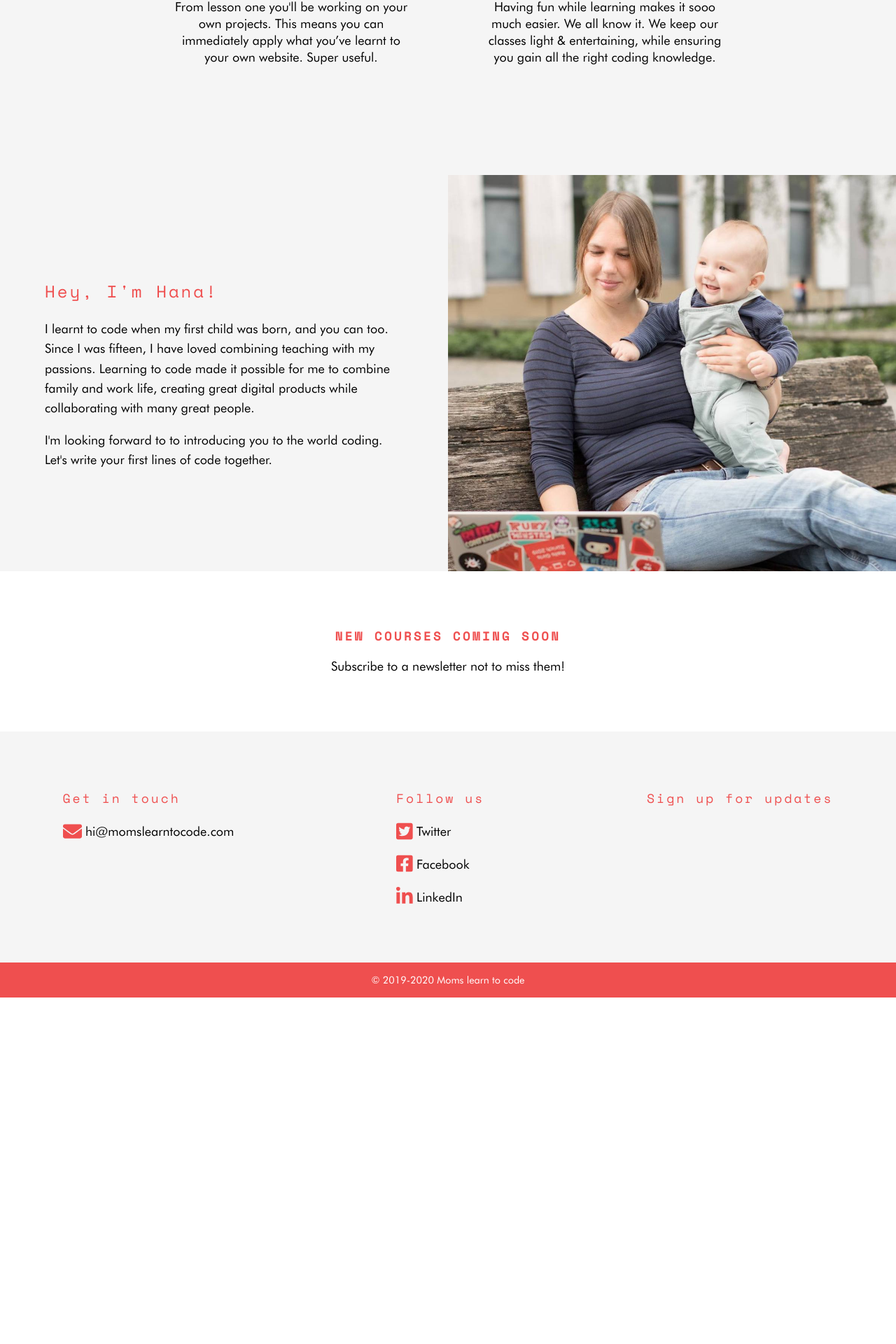
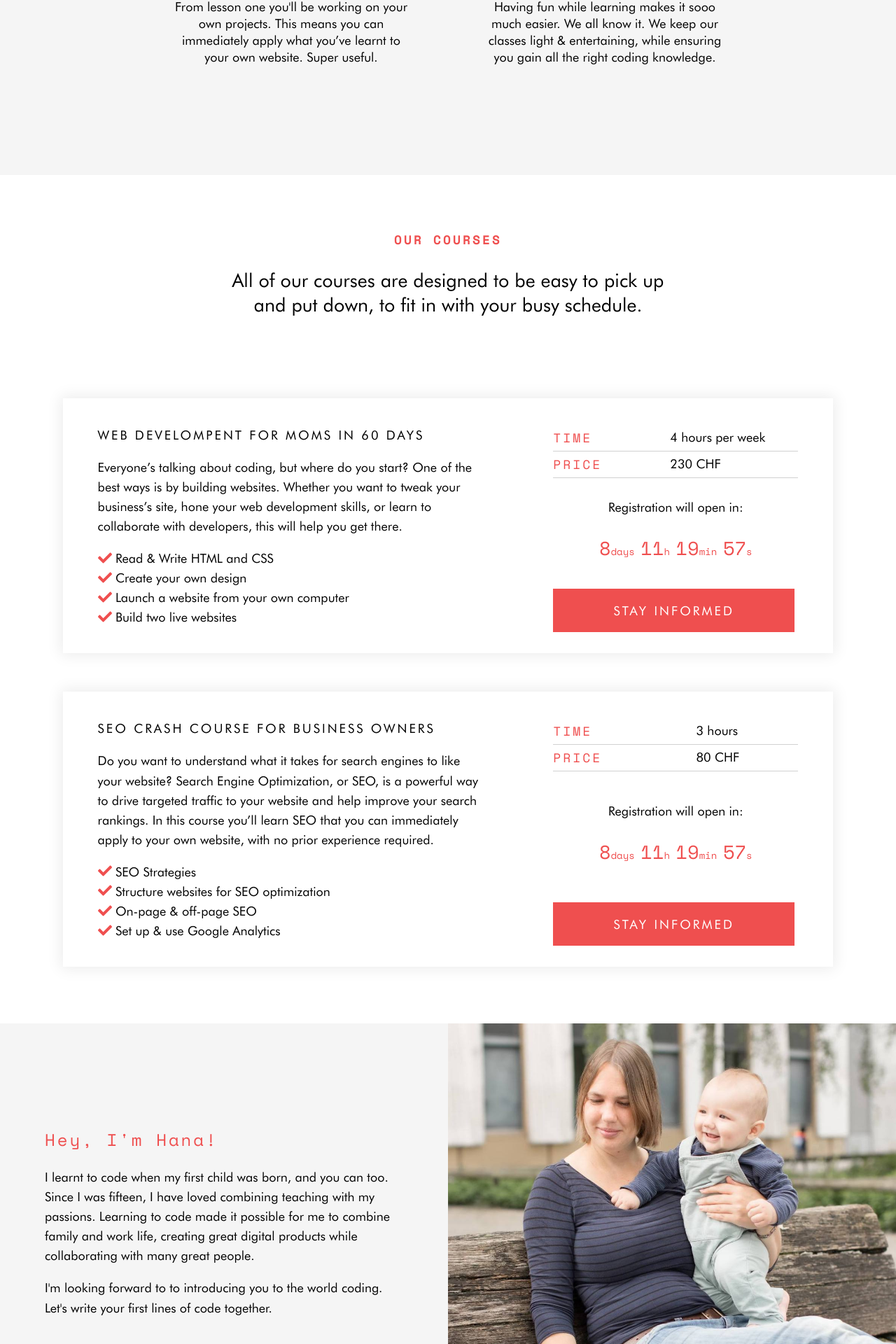
Before and after one commit to hharen/mltc_jekyll, a Jekyll site: the page built from index.html, in a window 1280 px wide. Shown: the part 2076-3996 px from the top of the page at 70% size. Built offline with Jekyll 4.4.1, drawn with Linux system fonts in a browser that asks for light colours; nearby versions of some CDN libraries; before the commit the page ends 3501 px from its top, so only the background shows below that; some of the changed text lies outside the part shown.

Commit message:
Add courses to the main index page

```diff
--- a/_sass/components/body.scss
+++ b/_sass/components/body.scss
@@ -49,3 +49,7 @@ a:hover, footer svg:hover {
 .features h3 {
   font-weight: normal;
 }
+
+.hide {
+  display: none !important;
+}
--- a/assets/js/countdown.js
+++ b/assets/js/countdown.js
@@ -1,6 +1,6 @@
 // Set the date we're counting down to
 
-var countDownDate = new Date("Oct 12, 2020 00:00:00").getTime();
+var countDownDate = new Date("Sept 28, 2020 00:00:00").getTime();
 
 // Update the count down every 1 second
 var x = setInterval(function() {
@@ -28,7 +28,7 @@ var x = setInterval(function() {
 }, 1000);
 
 
-var countDownDateSEO = new Date("Sept 30, 2020 00:00:00").getTime();
+var countDownDateSEO = new Date("Sept 28, 2020 00:00:00").getTime();
 
 // Update the count down every 1 second
 var x = setInterval(function() {
--- a/index.html
+++ b/index.html
@@ -7,9 +7,16 @@ description: Coding classes made by moms, for moms. So if you're looking to comb
     <header class="hero">
       <div id="header">
         <a href="#"><img src='images/mltc-logo-plain-white-rectangle.svg' id="logo"></a>
+        <nav class='hide'>
+          <a class="menu-item">About</a>
+          <a class="menu-item">Courses</a>
+          <a class="menu-item">Contact</a>
+        </nav>
       </div>
       <div class="hero-header">
         <h1 class="hero-title">Coding classes made by moms, for moms.</h1>
+        <a class="button primary-button hide" href="#">Get started</a>
+        <a class="button outline-button hide" href="#">Learn more</a>
       </div>
       <div>
       </div>
@@ -62,6 +69,81 @@ description: Coding classes made by moms, for moms. So if you're looking to comb
         </div>
       </div>
 
+      <div class="container courses">
+        <h2>Our courses</h2>
+        <p>All of our courses are designed to be easy to pick up and put down, to fit
+          in with your busy schedule.</p>
+      </div>
+
+      <div class="container-wide">
+        <div class="course-card">
+          <div class="course-text">
+            <h3>Web develompent for moms in 60 days</h3>
+            <p>Everyone’s talking about coding, but where do you start? One of the
+              best ways is by building websites. Whether you want to tweak your business’s
+              site, hone your web development skills, or learn to collaborate with developers,
+              this will help you get there.</p>
+            <ul>
+              <li><i class="fas fa-check"></i> Read & Write HTML and CSS</li>
+              <li><i class="fas fa-check"></i> Create your own design</li>
+              <li><i class="fas fa-check"></i> Launch a website from your own computer</li>
+              <li><i class="fas fa-check"></i> Build two live websites</li>
+            </ul>
+          </div>
+          <div class="course-info">
+            <div class='time-price'>
+              <h4>Time</h4>
+              <p>4 hours per week</p>
+              <div class='line'></div>
+              <h4>Price</h4>
+              <p>230 CHF</p>
+              <div class='line'></div>
+            </div>
+
+            <div class="time-to-book">
+              <p>Registration will open in:</p>
+              <p id="countdown"></p>
+            </div>
+
+            <a href="#footer" class="button primary-button big">Stay informed</a>
+          </div>
+        </div>
+
+        <div class="course-card">
+          <div class="course-text">
+            <h3>SEO crash course for business owners</h3>
+            <p>Do you want to understand what it takes for search engines to like your
+              website? Search Engine Optimization, or SEO, is a powerful way to drive
+              targeted traffic to your website and help improve your search rankings.
+              In this course you’ll learn SEO that you can immediately apply to your
+              own website, with no prior experience required.</p>
+            <ul>
+              <li><i class="fas fa-check"></i> SEO Strategies</li>
+              <li><i class="fas fa-check"></i> Structure websites for SEO optimization</li>
+              <li><i class="fas fa-check"></i> On-page & off-page SEO</li>
+              <li><i class="fas fa-check"></i> Set up & use Google Analytics</li>
+            </ul>
+          </div>
+          <div class="course-info">
+            <div class='time-price'>
+              <h4>Time</h4>
+              <p>3 hours</p>
+              <div class='line'></div>
+              <h4>Price</h4>
+              <p>80 CHF</p>
+              <div class='line'></div>
+            </div>
+
+            <div class="time-to-book">
+              <p>Registration will open in:</p>
+              <p id="countdownSEO"></p>
+            </div>
+
+            <a href="#footer" class="button primary-button big">Stay informed</a>
+          </div>
+        </div>
+      </div>
+
       <div class="container container-grey about-me-box">
         <div class='about-me-text'>
          <h2>Hey, I'm Hana!</h2>
@@ -71,17 +153,39 @@ description: Coding classes made by moms, for moms. So if you're looking to comb
             great digital products while collaborating with many great people.</p>
           <p>I'm looking forward to to introducing you to the world coding. Let's
             write your first lines of code together.</p>
+          <a href="#" class="button primary-button small hide">Read an interview</a>
         </div>
         <div class="about-me-image">
         </div>
       </div>
 
-      <div class='container'>
-        <h2>New courses coming soon</h2>
-        <p>Subscribe to a newsletter not to miss them!</p>
-        <div class="ml-form-embed"
-          data-account="1165988:j7f7o8g7f4"
-          data-form="2406424:x7c8c2">
+      <div class="container testimonials">
+        <h2>What parents say</h2>
+        <div class="testimonial">
+          <p class="testimonial-text">"I love how passionate Hana is about creating an exciting learning environment
+            in which everyone can get results, while having fun. It's a great feeling to achieve
+            success through something you've learned and created from scratch - especially as a
+            Mum when so much of your time is spent focused on others. I can highly recommend these
+            courses to anyone (Mum or not), looking to learn a practical new skill in an enjoyable and
+            supportive way."</p>
+          <img src="images/testimonials/melitta.jpg" class="avatar">
+          <p class="name">Melitta Campbell</p>
+          <p class="occupation">Business coach</p>
         </div>
+
+        <div class="testimonial">
+          <p class="testimonial-text">"Hana was nice enough to offer to mentor me in the past few months.
+            She's been a most helpful mentor; flexible in terms of the timing of our sessions and very
+            supportive and knowledgeable regarding the topics I had questions about. I can highly recommend
+            her!"</p>
+          <img src="images/testimonials/katalin.jpg" class="avatar">
+          <p class="name">Katalin Karolyi</p>
+          <p class="occupation">Communications Manager</p>
+        </div>
+        <span class="prev" id="prev"><img src="https://img.icons8.com/ios/100/ef4f4f/less-than.png"/></span>
+        <span class="next" id="next"><img src="https://img.icons8.com/ios/100/ef4f4f/more-than.png"/></span>
       </div>
     </main>
+
+    <script src='assets/js/countdown.js'></script>
+    <script src='assets/js/carousel.js'></script>
```
